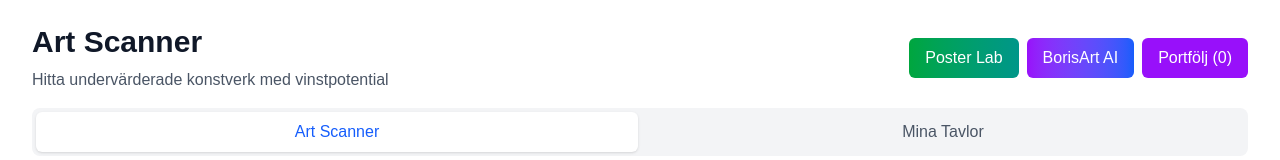
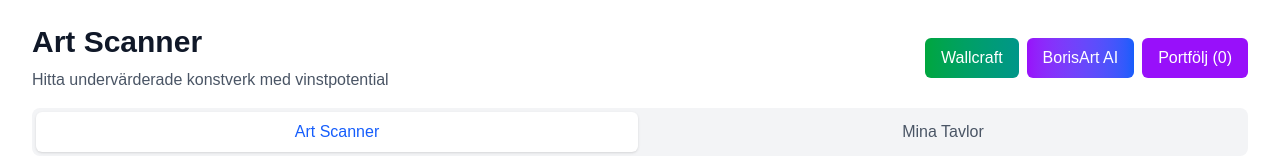
Before and after one commit to Mats6102hamberg/artboris, a Next.js app: page / in a window 1280 px wide. Shown: the top 160 px of the page. Built offline with nearby package versions, Linux system fonts and the light colour scheme.

Commit message:
fix: change Poster Lab button on homepage to link to /wallcraft instead of /poster-lab

```diff
--- a/src/app/page.tsx
+++ b/src/app/page.tsx
@@ -154,10 +154,10 @@ export default function Home() {
             </div>
             <div className="flex space-x-2">
               <a
-                href="/poster-lab"
+                href="/wallcraft"
                 className="bg-gradient-to-r from-green-600 to-teal-600 text-white px-4 py-2 rounded-md hover:from-green-700 hover:to-teal-700 transition-all"
               >
-                Poster Lab
+                Wallcraft
               </a>
               <button
                 onClick={() => setShowBorisChat(!showBorisChat)}
```
